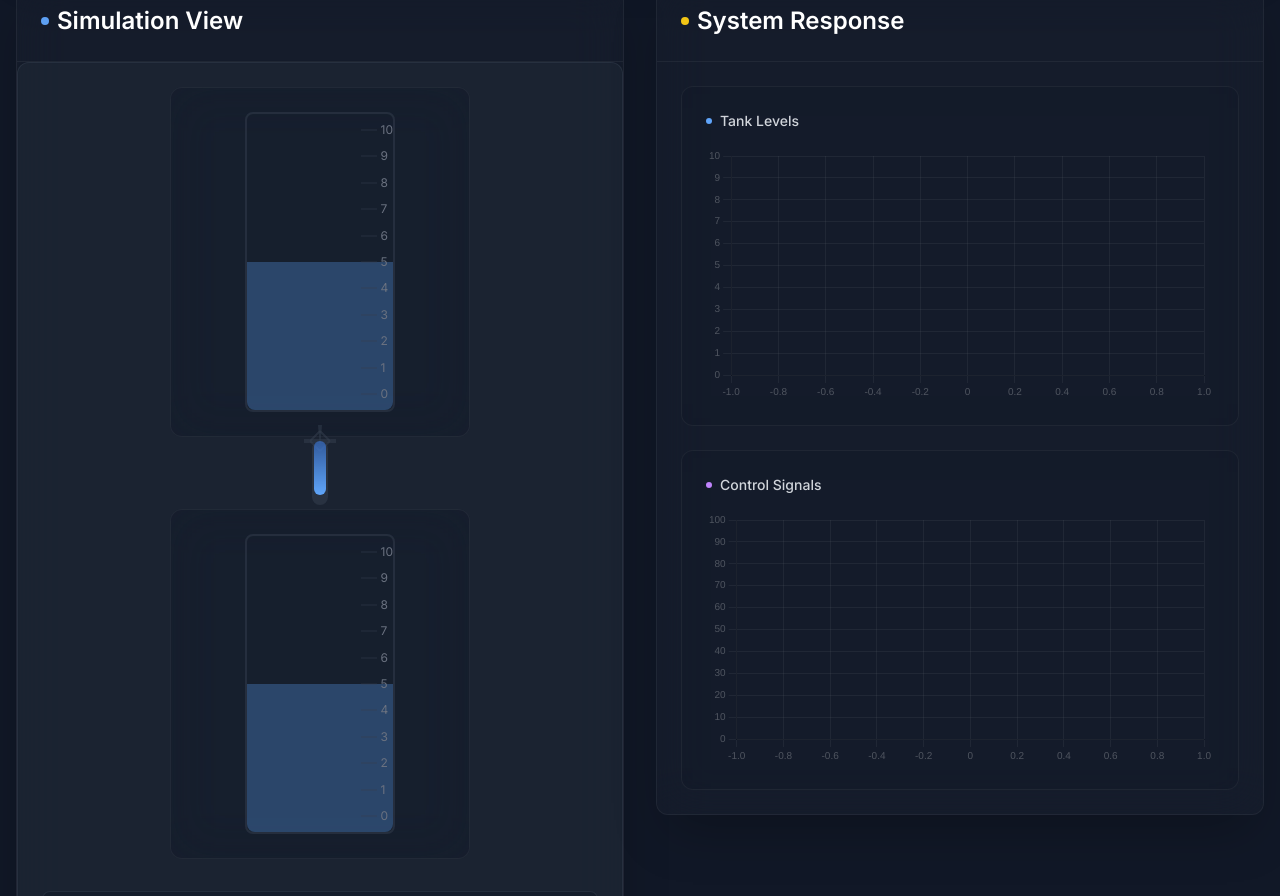
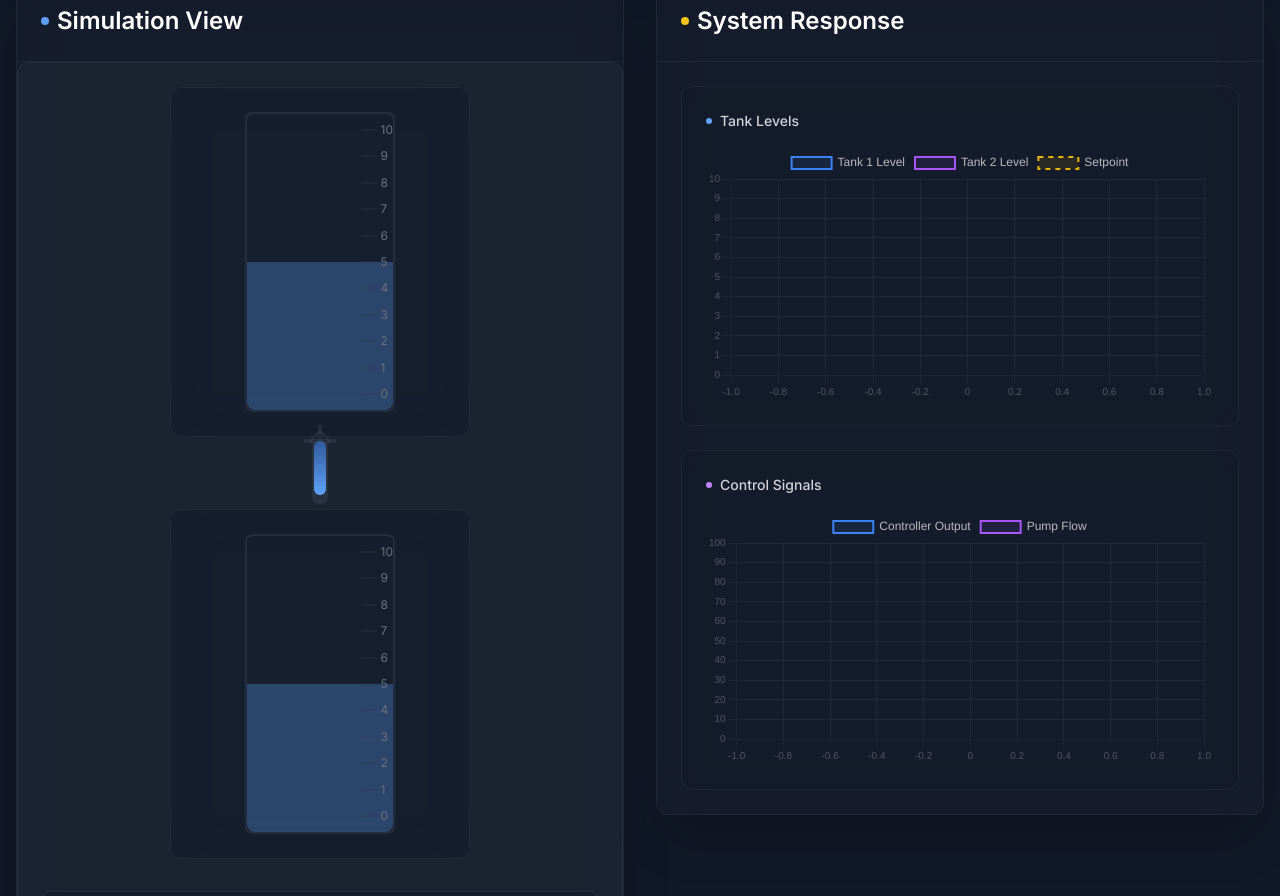
Before and after one commit to AKhalid-projects/cstr-project, a Next.js app: page /tuning in a window 1280 px wide. Shown: the part 655-1551 px from the top of the page. Built offline with nearby package versions, Linux system fonts and the light colour scheme.

Commit message:
Re-enable graph legends (helpers) for line identification and fix Chart.js legend position type error

```diff
--- a/src/components/simulation/visualization/SimulationGraphs.tsx
+++ b/src/components/simulation/visualization/SimulationGraphs.tsx
@@ -96,7 +96,9 @@ export default function SimulationGraphs({
     },
     plugins: {
       legend: {
-        display: false
+        display: true,
+        labels: { color: 'rgba(255,255,255,0.7)', font: { size: 12 } },
+        position: 'top' as const,
       },
       title: {
         display: false
```
